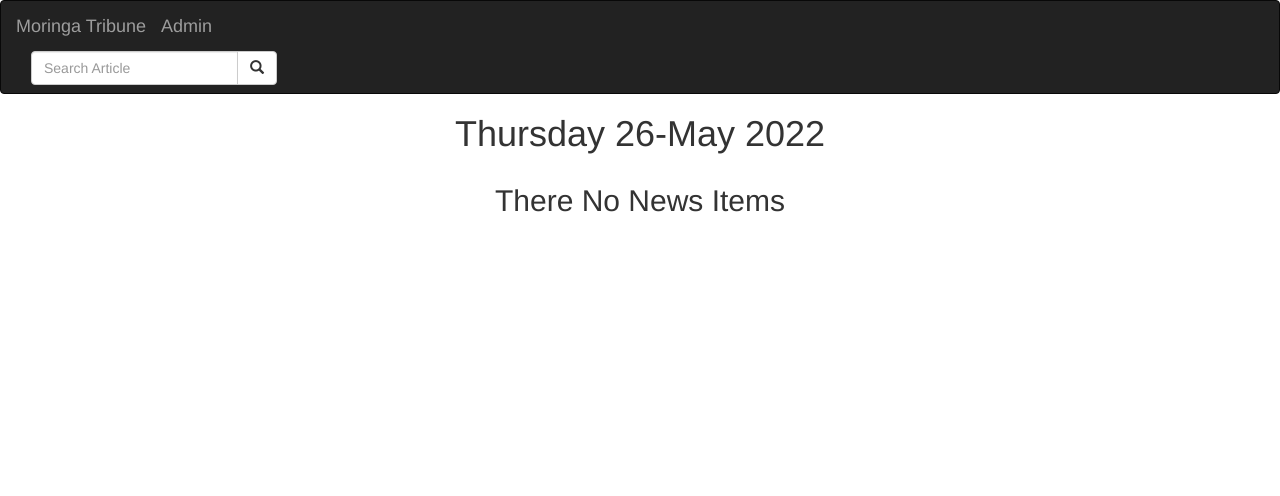
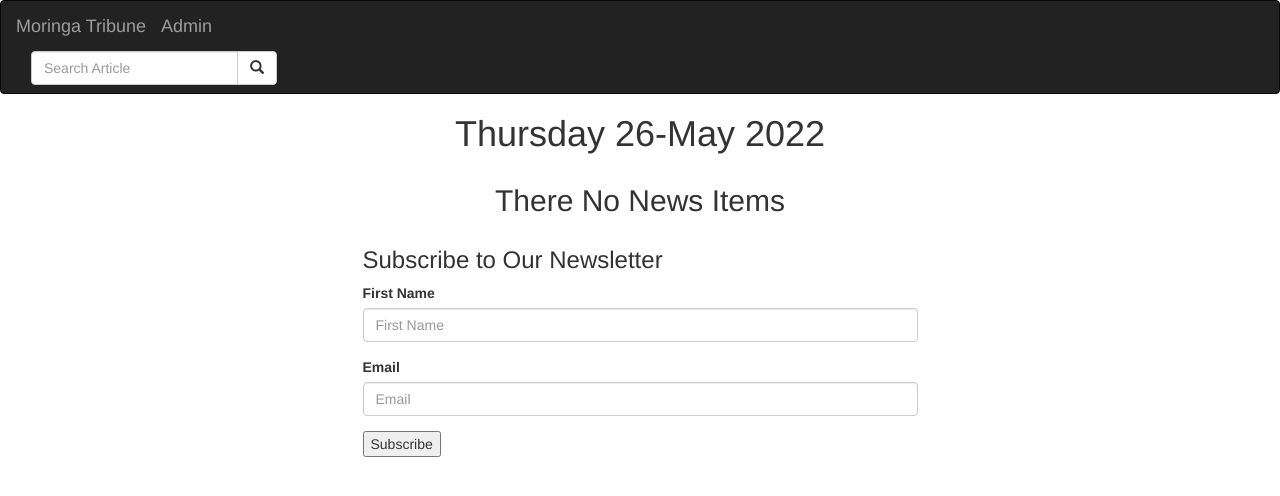
Before and after one commit to charles-okunzo/moringa-tribune, a Django app: page / in a window 1280 px wide. Shown: the top 496 px of the page. Run offline with Django 3.2, Linux system fonts and the light colour scheme; data that the repository does not hold is empty; some libraries are stand-ins or nearby versions.

Commit message:
feature -- add newsletter form

```diff
--- /dev/null
+++ b/news/forms.py
@@ -0,0 +1,6 @@
+from django import forms
+
+
+class NewsletterForm(forms.Form):
+  your_name = forms.CharField(label='First Name', max_length=30)
+  email= forms.EmailField(label='Email')
--- a/news/templates/all-news/today-news.html
+++ b/news/templates/all-news/today-news.html
@@ -1,4 +1,5 @@
 {% extends 'all-news/base.html' %}
+{% load bootstrap3 %}
 {% block content %}
 {{block.super}}
 
@@ -21,4 +22,18 @@
   </div>
   {% endfor %}
 </div>
+<div class="container">
+  <div class="row">
+    <div class="col-md-3"></div>
+    <div class="col-md-6">
+      <h3>Subscribe to Our Newsletter</h3>
+      <form action="" method="post">
+        {% csrf_token %}
+        {% bootstrap_form form layout='inline' %}
+        <input type="submit" value="Subscribe">
+      </form>
+    </div>
+    <div class="col-md-3"></div>
+  </div>
+</div>
 {% endblock %}
--- a/news/views.py
+++ b/news/views.py
@@ -1,6 +1,7 @@
 from django.shortcuts import redirect, render
 from django.http import Http404, HttpResponse
 import datetime as dt
+from news.forms import NewsletterForm
 
 from news.models import Article
 
@@ -13,7 +14,12 @@ from news.models import Article
 def news_today(request):
   date = dt.date.today()
   news = Article.today_news()
-  return render(request, 'all-news/today-news.html', {"date":date, "news":news})
+  form = NewsletterForm()
+  if request.method == 'POST':
+    form = NewsletterForm(request.POST)
+    if form.is_valid():
+      print('Valid!', request.POST)
+  return render(request, 'all-news/today-news.html', {"date":date, "news":news, 'form':form})
   # day = convert_to_day(date)
   # html = f'''
   # <html>
```
Also changed, not shown: 1 other file.
